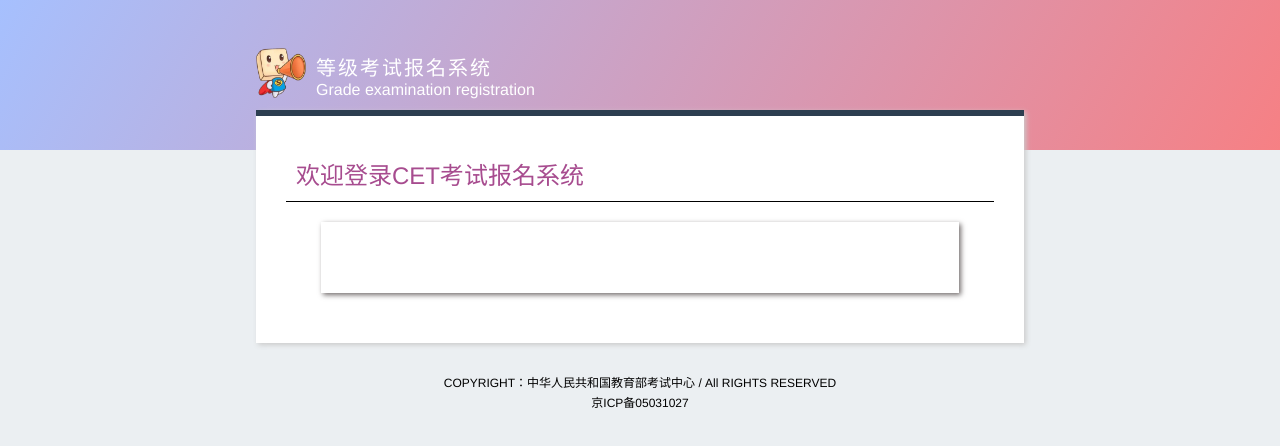
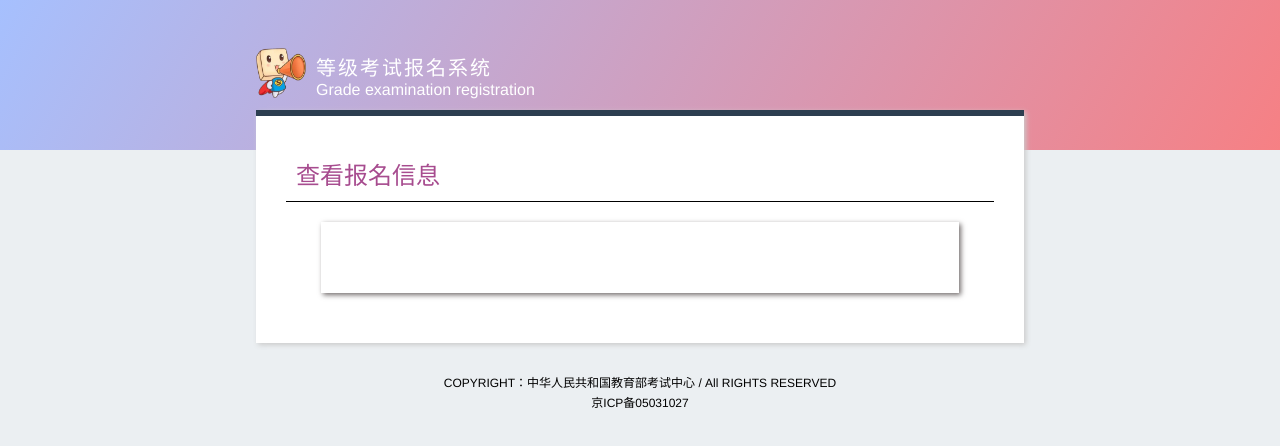
Before and after one commit to JaneChelle/RegistrationSystem, a Vue app: page /enrollment-status in a window 1280 px wide. Shown: the top 446 px of the page. Built offline with nearby package versions, Linux system fonts and the light colour scheme; sample sign-in values are in the browser's storage; a small style sheet from the web is missing.

Commit message:
优化细节

```diff
--- a/src/views/enroll.vue
+++ b/src/views/enroll.vue
@@ -15,7 +15,7 @@
       </div>
       <div class="content">
         <div class="main">
-          <h2>资格信息查询</h2>
+          <h2>报名</h2>
           <div class="write">
           <el-form :model="ruleForm" status-icon :rules="rules" ref="ruleForm" label-width="100px" class="demo-ruleForm">
             <el-form-item label="" prop="name">
--- a/src/views/enrollment-status.vue
+++ b/src/views/enrollment-status.vue
@@ -15,7 +15,7 @@
       </div>
       <div class="content">
         <div class="main">
-          <h2>欢迎登录CET考试报名系统</h2>
+          <h2>查看报名信息</h2>
           <div class="write">
            <el-form  :model="ruleForm.post" status-icon :rules="rules" ref="ruleForm" label-width="100px" class="demo-ruleForm" v-if="ruleForm.post">
             <div ></div>
```
